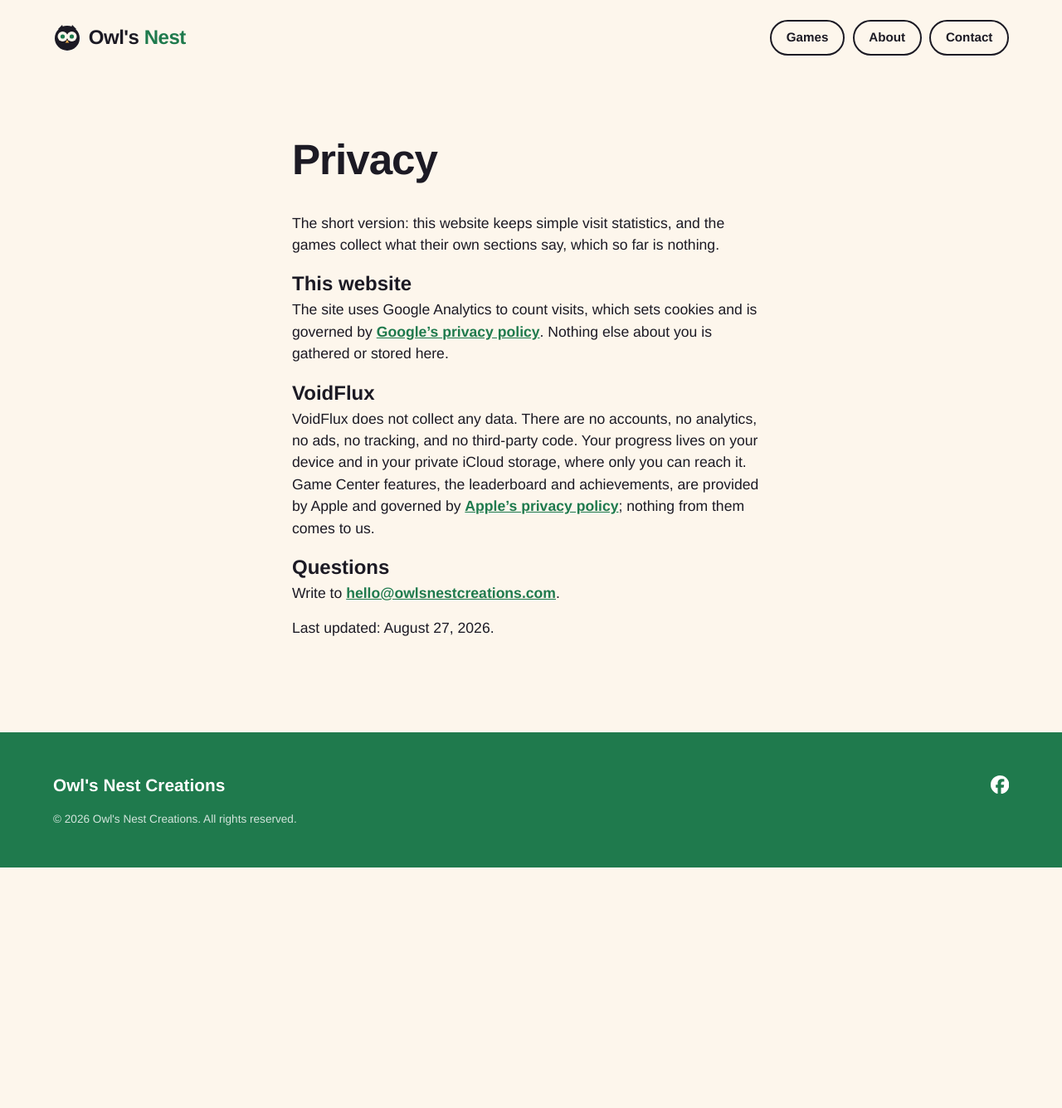
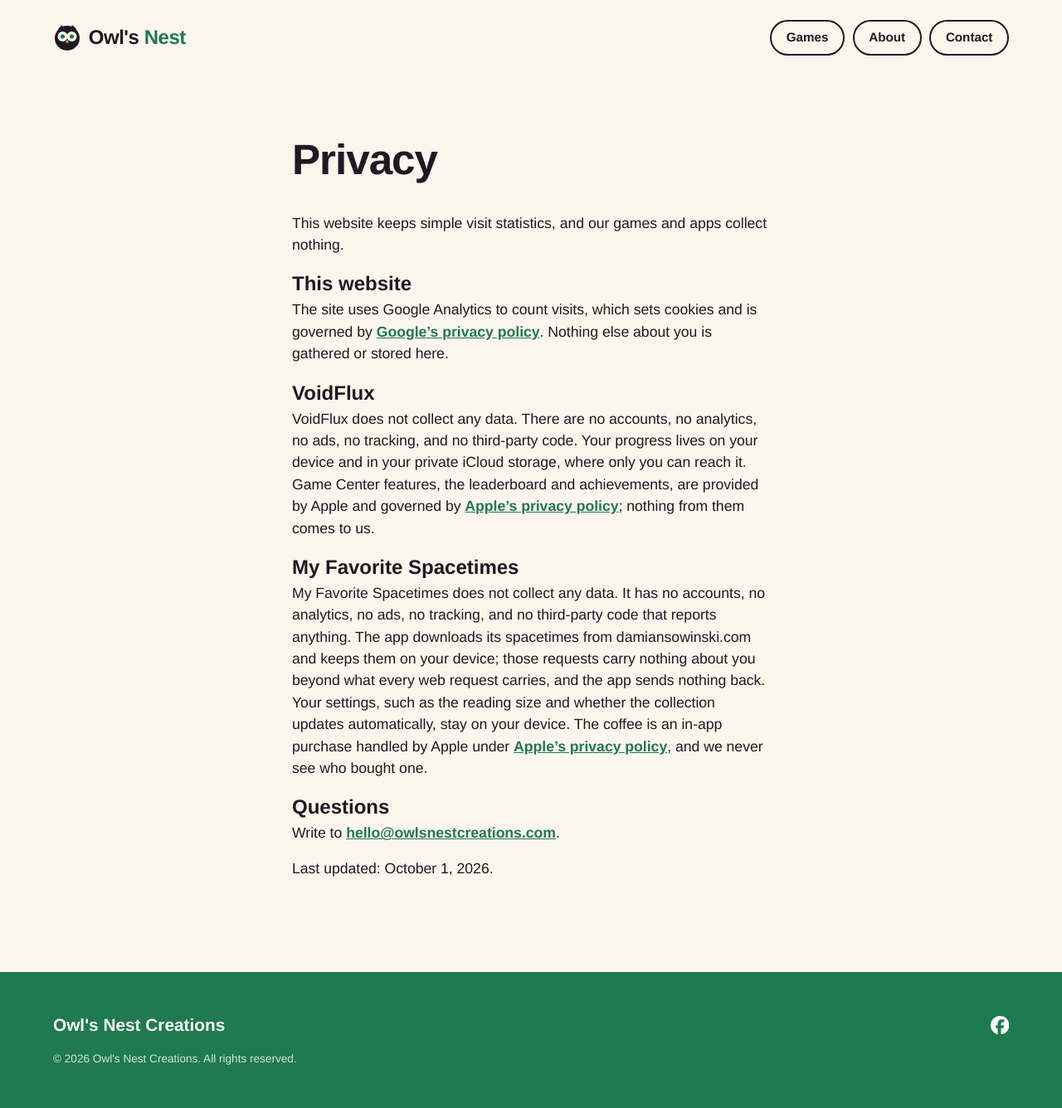
Before and after one commit to EternalTime/OwlsNestCreations, a Jekyll site: the page built from privacy.md, in a window 1280 px wide. Shown: the whole page at 83% size. Built offline with Jekyll 4.4.1, drawn with Linux system fonts in a browser that asks for light colours; before the commit the page ends 1046 px from its top, so only the background shows below that.

Commit message:
Privacy page: My Favorite Spacetimes section, plain opening sentence

```diff
--- a/privacy.md
+++ b/privacy.md
@@ -9,7 +9,7 @@
 
 # Privacy
 
-The short version: this website keeps simple visit statistics, and the games collect what their own sections say, which so far is nothing.
+This website keeps simple visit statistics, and our games and apps collect nothing.
 
 ## This website
 
@@ -23,10 +23,18 @@
 Your progress lives on your device and in your private iCloud storage, where only you can reach it.
 Game Center features, the leaderboard and achievements, are provided by Apple and governed by [Apple's privacy policy](https://www.apple.com/legal/privacy/); nothing from them comes to us.
 
+## My Favorite Spacetimes
+
+My Favorite Spacetimes does not collect any data.
+It has no accounts, no analytics, no ads, no tracking, and no third-party code that reports anything.
+The app downloads its spacetimes from damiansowinski.com and keeps them on your device; those requests carry nothing about you beyond what every web request carries, and the app sends nothing back.
+Your settings, such as the reading size and whether the collection updates automatically, stay on your device.
+The coffee is an in-app purchase handled by Apple under [Apple's privacy policy](https://www.apple.com/legal/privacy/), and we never see who bought one.
+
 ## Questions
 
 Write to [hello@owlsnestcreations.com](mailto:hello@owlsnestcreations.com).
 
-Last updated: August 27, 2026.
+Last updated: October 1, 2026.
 
 </section>
```
